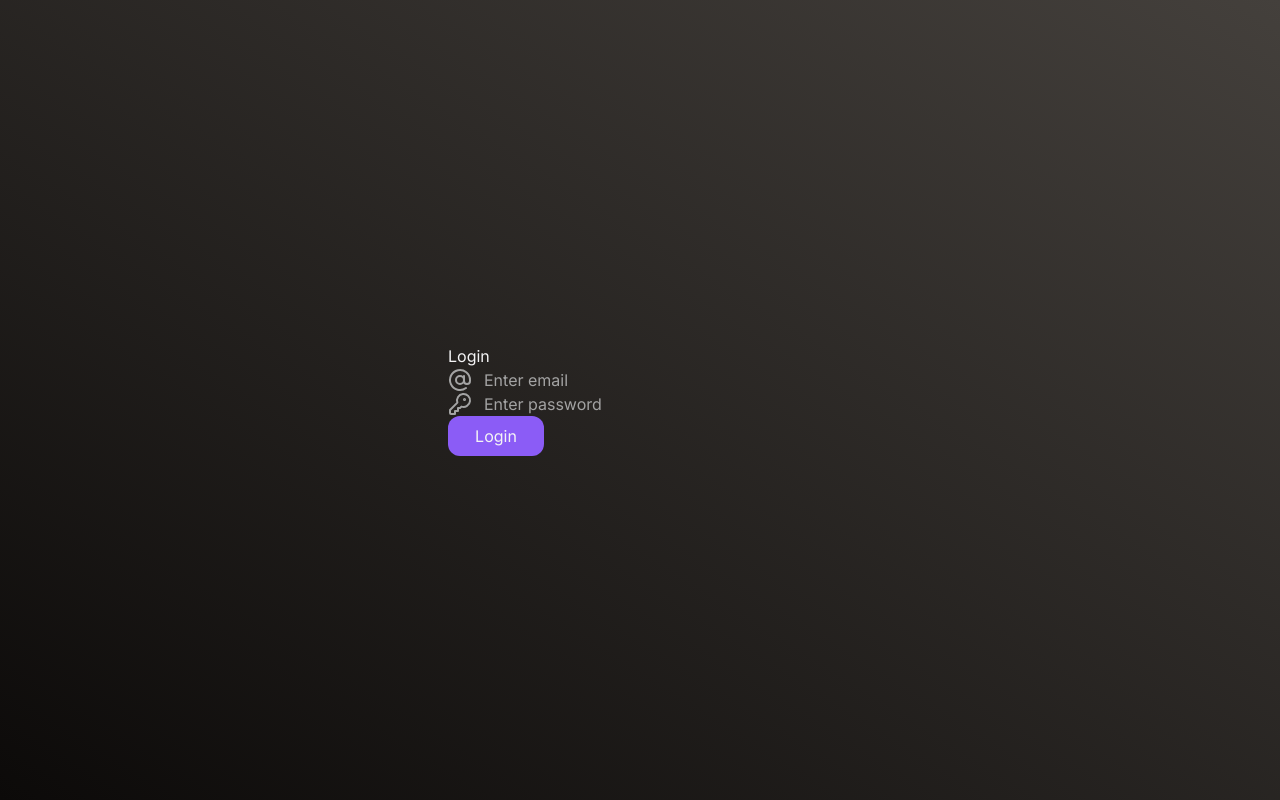
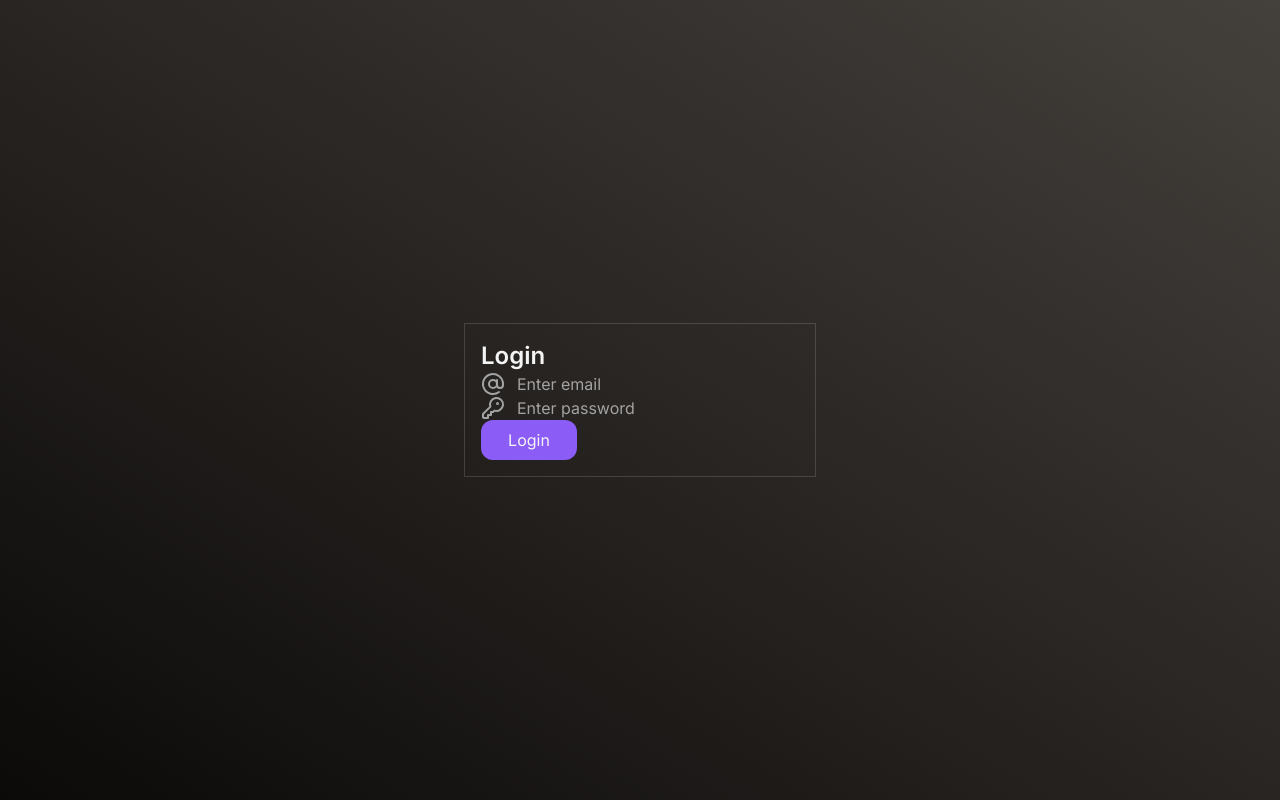
Before and after one commit to lex-od/social-network-with-chat, a Next.js app: page /login in a window 1280 px wide. Built offline with nearby package versions, Linux system fonts and the light colour scheme.

Commit message:
Add auth form / border & paddings

```diff
--- a/src/app/(auth)/layout.tsx
+++ b/src/app/(auth)/layout.tsx
@@ -3,7 +3,7 @@ import { FC, PropsWithChildren } from "react";
 const AuthLayout: FC<PropsWithChildren> = ({ children }) => {
   return (
     <main className="h-full flex justify-center items-center">
-      <div className="w-full max-w-sm">{children}</div>
+      <div className="w-full max-w-sm p-4">{children}</div>
     </main>
   );
 };
--- a/src/app/globals.scss
+++ b/src/app/globals.scss
@@ -5,3 +5,7 @@
 body {
   @apply h-screen text-zinc-100 bg-gradient-to-tr from-stone-950 to-stone-700;
 }
+
+h1 {
+  @apply text-2xl font-semibold;
+}
--- a/src/components/organisms/AuthForm/AuthForm.tsx
+++ b/src/components/organisms/AuthForm/AuthForm.tsx
@@ -9,10 +9,10 @@ interface AuthFormProps {
 }
 
 const AuthForm: FC<AuthFormProps> = ({ type }) => {
-  const title = "login" ? "Login" : "Register";
+  const title = type === "login" ? "Login" : "Register";
 
   return (
-    <form>
+    <form className="p-4 border border-white/15">
       <h1>{title}</h1>
 
       <FormInput placeholder="Enter email" Icon={AtSign} />
```
